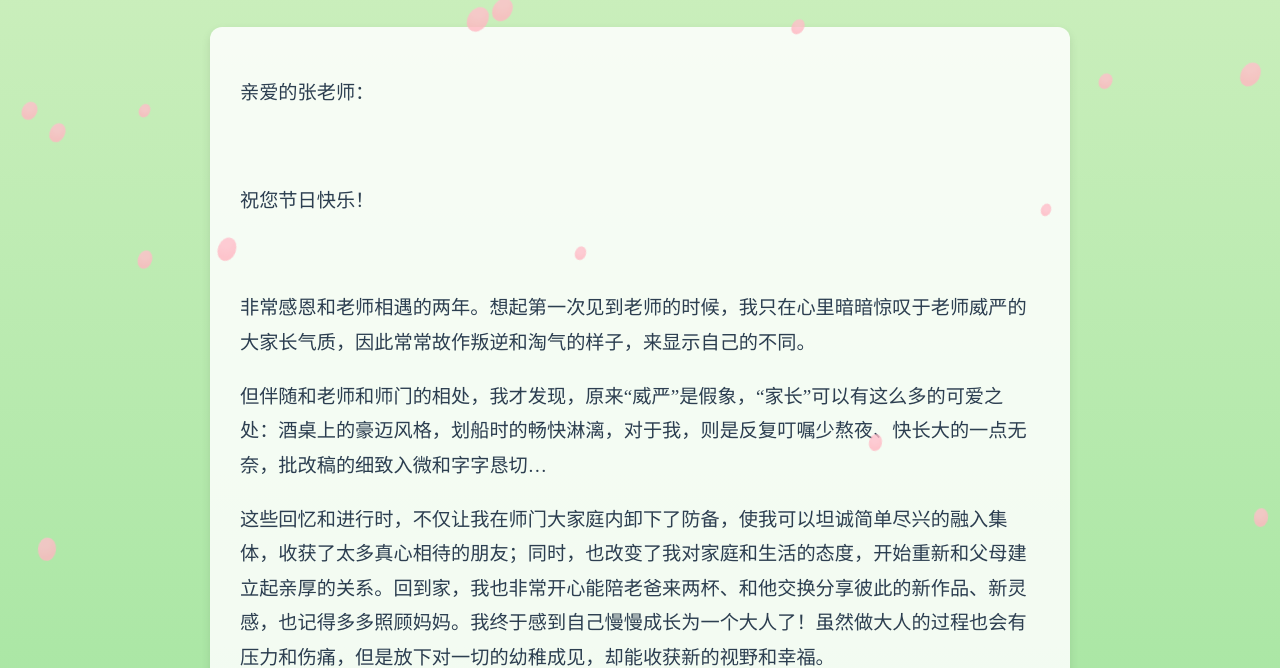
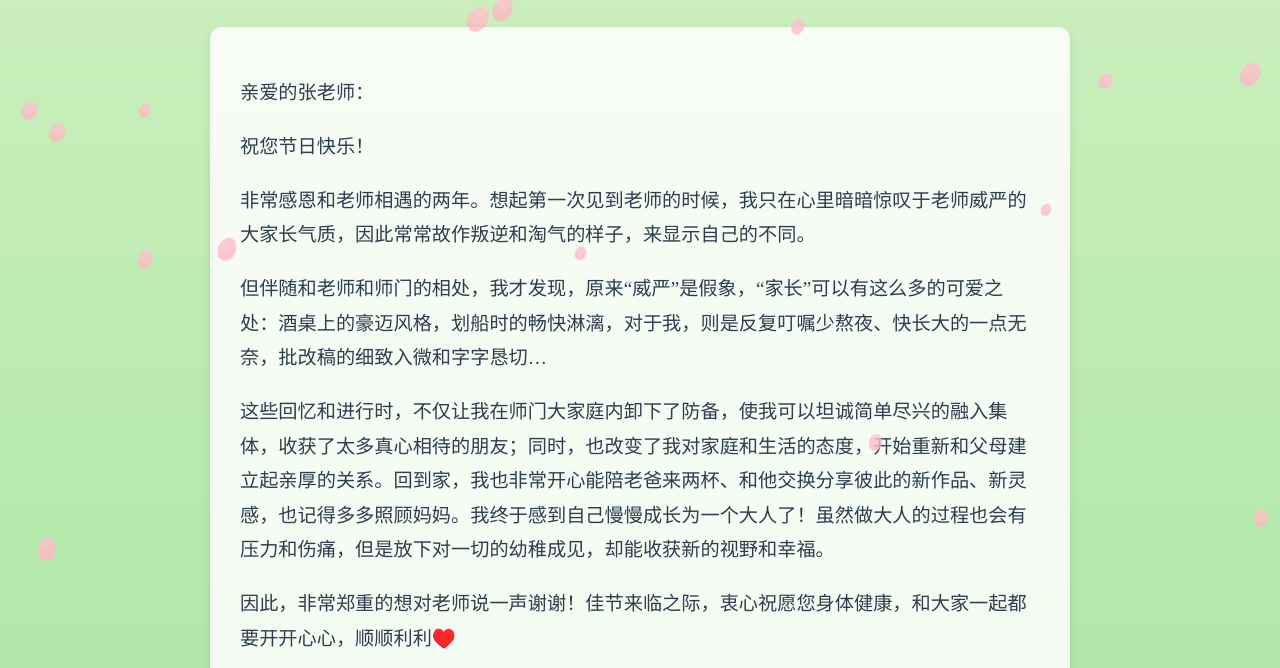
Before and after one commit to quella45/teacher-card, a plain HTML site: page index.html in a window 1280 px wide. Shown: the part 145-813 px from the top of the page. Drawn offline with Linux system fonts and the light colour scheme.

Commit message:
Add files via upload

```diff
--- a/index.html
+++ b/index.html
@@ -13,8 +13,6 @@
       text-align: left;
       padding: 40px;
       overflow-x: hidden;
-      overflow-y: hidden;
-      height: 100vh;
     }
     h1 {
       text-align: center;
@@ -54,7 +52,6 @@
       50% {transform: scale(1.2);}
       100% {transform: scale(1);}
     }
-    /* 花瓣样式 */
     .petal {
       position: fixed;
       top: -10vh;
@@ -78,9 +75,7 @@
   <h1>教师节快乐！</h1>
   <div class="content">
     <p>亲爱的张老师：</p>
-    <br>
     <p>祝您节日快乐！</p>
-    <br>
     <p>非常感恩和老师相遇的两年。想起第一次见到老师的时候，我只在心里暗暗惊叹于老师威严的大家长气质，因此常常故作叛逆和淘气的样子，来显示自己的不同。</p>
     <p>但伴随和老师和师门的相处，我才发现，原来“威严”是假象，“家长”可以有这么多的可爱之处：酒桌上的豪迈风格，划船时的畅快淋漓，对于我，则是反复叮嘱少熬夜、快长大的一点无奈，批改稿的细致入微和字字恳切…</p>
     <p>这些回忆和进行时，不仅让我在师门大家庭内卸下了防备，使我可以坦诚简单尽兴的融入集体，收获了太多真心相待的朋友；同时，也改变了我对家庭和生活的态度，开始重新和父母建立起亲厚的关系。回到家，我也非常开心能陪老爸来两杯、和他交换分享彼此的新作品、新灵感，也记得多多照顾妈妈。我终于感到自己慢慢成长为一个大人了！虽然做大人的过程也会有压力和伤痛，但是放下对一切的幼稚成见，却能收获新的视野和幸福。</p>
```
